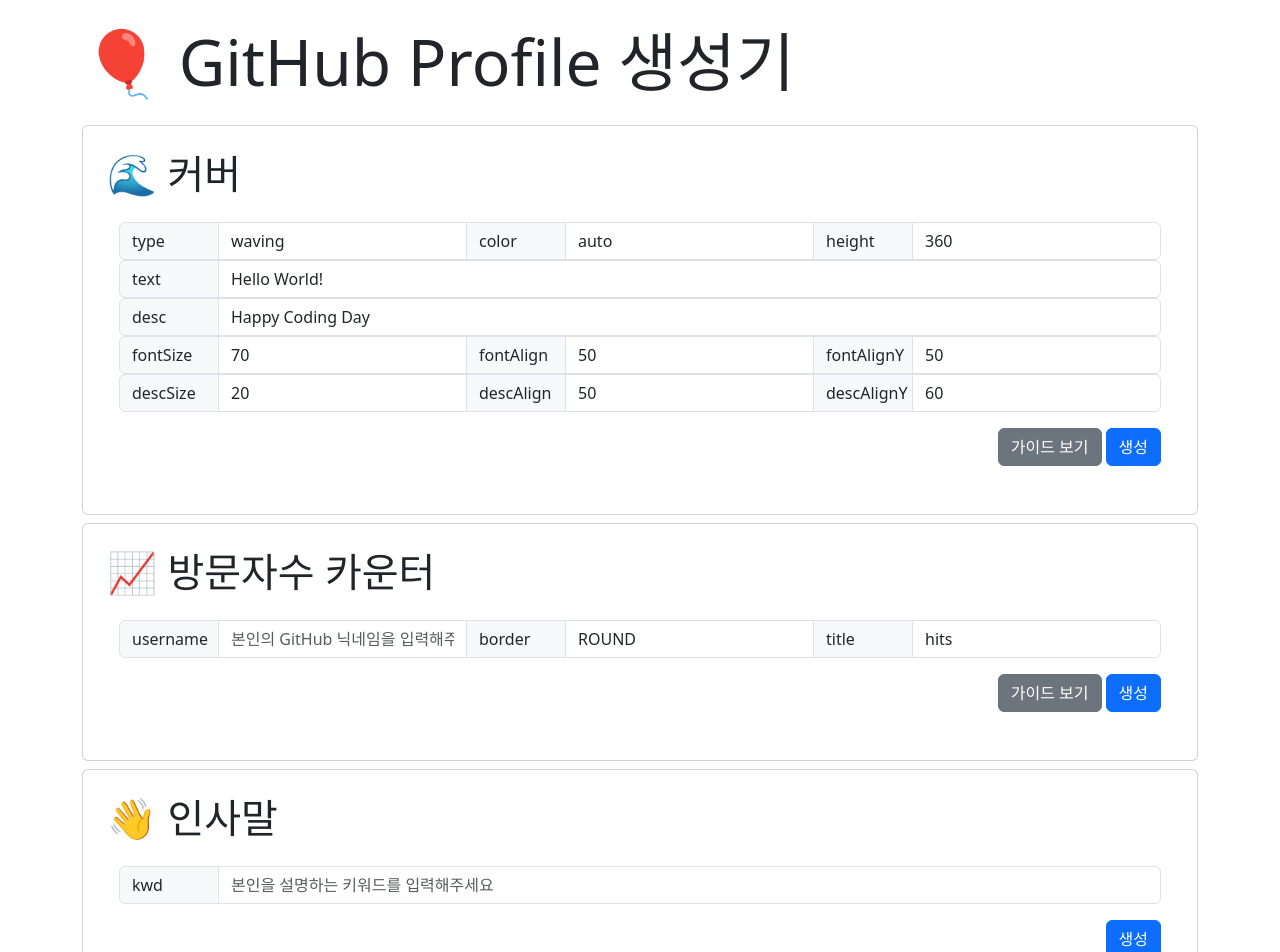
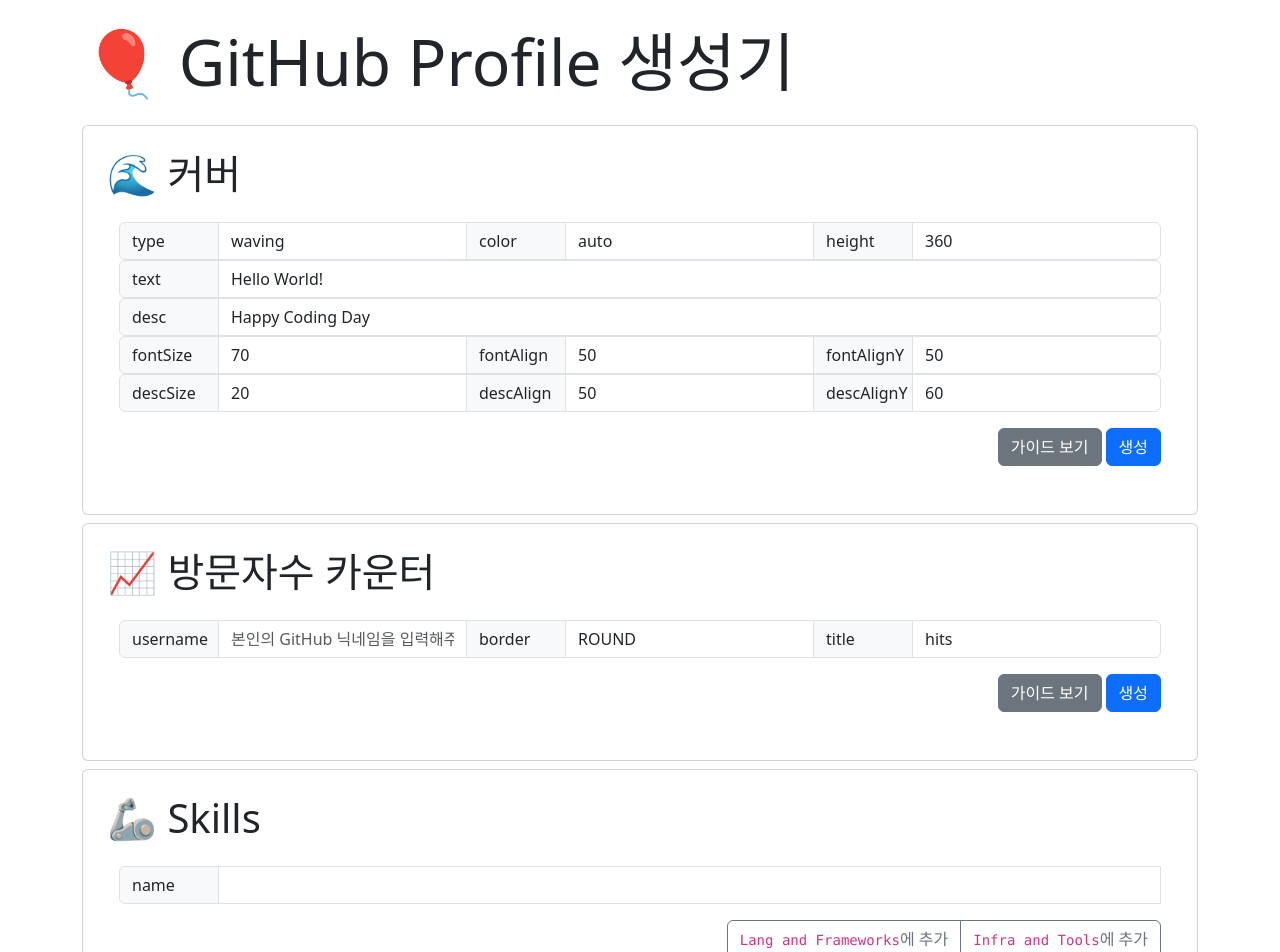
Before and after one commit to qus0in/paste_profile, a Vue app: page / in a window 1280 px wide. Shown: the top 952 px of the page. Built offline with nearby package versions, Linux system fonts and the light colour scheme.

Commit message:
greeting

```diff
--- a/src/App.vue
+++ b/src/App.vue
@@ -3,7 +3,7 @@
     <p class="display-3 pt-4 pb-2">🎈 GitHub Profile 생성기</p>
     <CoverCard />
     <HitsCard />
-    <GreetingsCard />
+    <!-- <GreetingsCard /> -->
     <SkillCard />
     <TopLangsCard />
     <AlgorithmCard />
```
